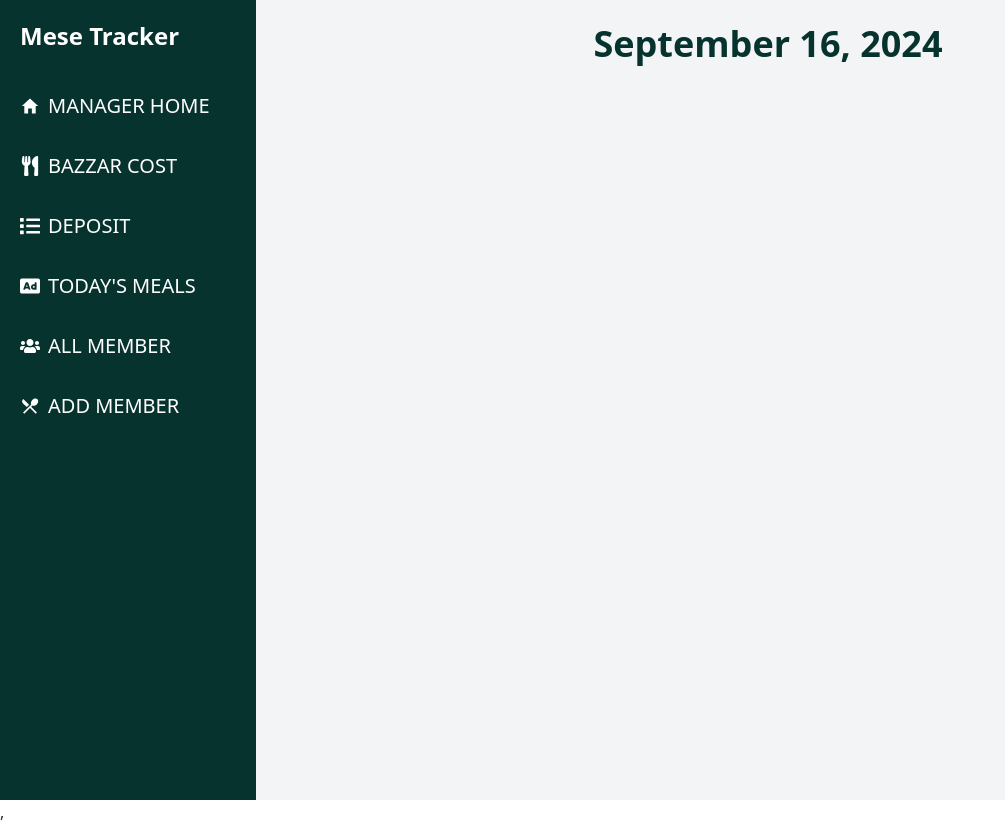
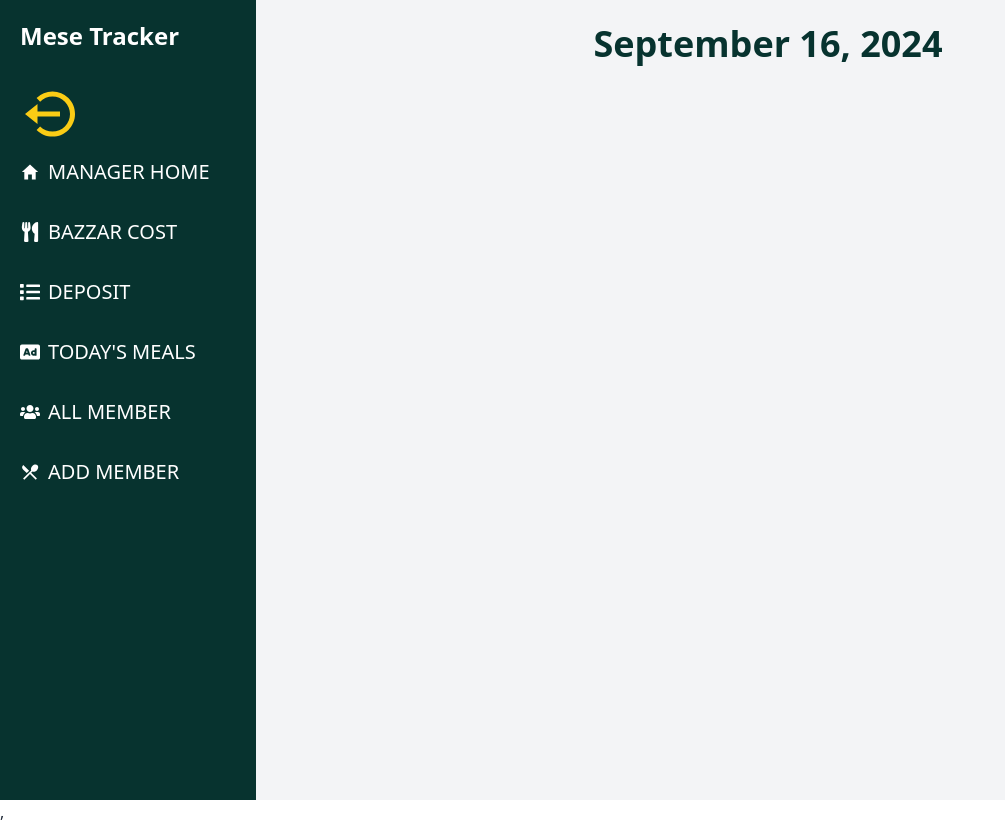
Before and after one commit to code-with-omar/mess-tracker-client, a React (Vite) app: page / in a window 1280 px wide. Shown: the whole page, without its empty margins (0-1005 px from the left). Built offline with nearby package versions, Linux system fonts and the light colour scheme; no server answers; sample sign-in values are in the browser's storage.

Commit message:
Create logout functionility

```diff
--- a/src/Layout/Dashboard.jsx
+++ b/src/Layout/Dashboard.jsx
@@ -1,5 +1,6 @@
 import { Link, Outlet } from "react-router-dom";
 import { IoMdHome, IoIosWallet } from "react-icons/io";
+import { BiLogOutCircle } from "react-icons/bi";
 import { FaAd, FaCalendarAlt, FaList, FaShoppingCart, FaUsers, FaUtensils } from "react-icons/fa";
 import { VscFeedback } from "react-icons/vsc";
 import { LuCalendarClock } from "react-icons/lu";
@@ -23,7 +24,7 @@ const Dashboard = () => {
             });
 
     }
-   const date=useDate()
+    const date = useDate()
     const isAdmin = true
     return (
         <div className="min-h-screen bg-gray-100">
@@ -39,7 +40,7 @@ const Dashboard = () => {
                             <PiHamburgerFill className="w-20 h-20" />
                         </label>
                         <h1 className="text-5xl font-bold ">Mese Tracker</h1>
-                        <button onClick={()=>handleLogOut()}></button>
+
                     </div>
                     <h2 className="text-center sm:text-2xl md:text-3xl lg:text-4xl text-[#07332F] font-bold">{date}</h2>
                     <Outlet></Outlet>
@@ -52,6 +53,8 @@ const Dashboard = () => {
                     <div className="w-64 p-5 text-white font-medium h-dvh bg-[#07332F]">
                         <h1 className="text-2xl font-bold mb-8 hidden lg:block">Mese Tracker</h1>
                         <ul className="uppercase">
+
+                            <button className="text-6xl text-yellow-400 font-extrabold" onClick={() => handleLogOut()}><BiLogOutCircle></BiLogOutCircle></button>
                             {isAdmin ?
                                 <>
                                     <li className="mb-4">
```
